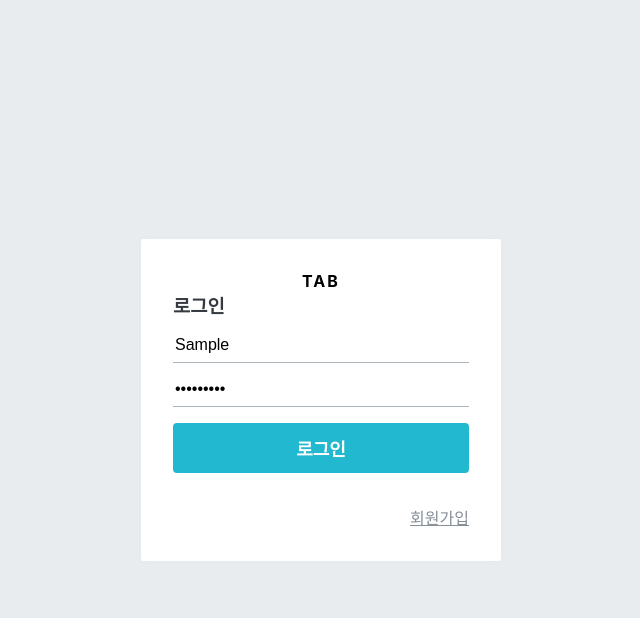
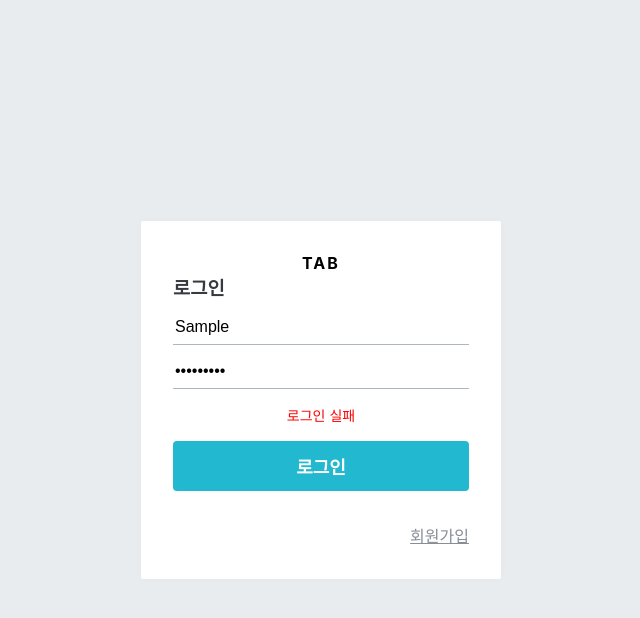
Before and after one commit to Jason9789/TAB_website, a React (Create React App) app in the folder tab-frontend/: page /login in a window 1280 px wide. Both pictures are taken after typing "Sample", "Sample123" into the empty fields and a click on the button "로그인". Shown: the top 618 px of the page, without its empty margins (319-959 px from the left). Built offline with nearby package versions, Linux system fonts and the light colour scheme; no server answers.

Commit message:
add login duplicate check

```diff
--- a/tab-frontend/src/components/auth/AuthForm.js
+++ b/tab-frontend/src/components/auth/AuthForm.js
@@ -59,7 +59,17 @@ const textMap = {
   register: '회원가입',
 };
 
-const AuthForm = ({ type, form, onChange, onSubmit }) => {
+/**
+ * 에러를 보여 준다.
+ */
+const ErrorMessage = styled.div`
+  color: red;
+  text-align: center;
+  font-size: 0.875rem;
+  margin-top: 1rem;
+`;
+
+const AuthForm = ({ type, form, onChange, onSubmit, error }) => {
   const text = textMap[type];
   return (
     <AuthFormBlock>
@@ -108,7 +118,7 @@ const AuthForm = ({ type, form, onChange, onSubmit }) => {
             value={form.email}
           />
         )}
-
+        {error && <ErrorMessage>{error}</ErrorMessage>}
         <ButtonWithMarginTop cyan fullWidth style={{ marginTop: '1rem' }}>
           {text}
         </ButtonWithMarginTop>
--- a/tab-frontend/src/containers/auth/LoginForm.js
+++ b/tab-frontend/src/containers/auth/LoginForm.js
@@ -1,4 +1,4 @@
-import React, { useEffect } from 'react';
+import React, { useEffect, useState } from 'react';
 import { useSelector, useDispatch } from 'react-redux';
 import { withRouter } from 'react-router-dom';
 import { changeField, initializeForm, login } from '../../modules/auth';
@@ -6,6 +6,7 @@ import AuthForm from '../../components/auth/AuthForm';
 import { check } from '../../modules/user';
 
 const LoginForm = ({ history }) => {
+  const [error, setError] = useState(null);
   const dispatch = useDispatch();
   const { form, auth, authError, user } = useSelector(({ auth, user }) => ({
     form: auth.login,
@@ -41,6 +42,7 @@ const LoginForm = ({ history }) => {
     if (authError) {
       console.log('오류 발생');
       console.log(authError);
+      setError('로그인 실패');
       return;
     }
     if (auth) {
@@ -61,6 +63,7 @@ const LoginForm = ({ history }) => {
       form={form}
       onChange={onChange}
       onSubmit={onSubmit}
+      error={error}
     />
   );
 };
```
